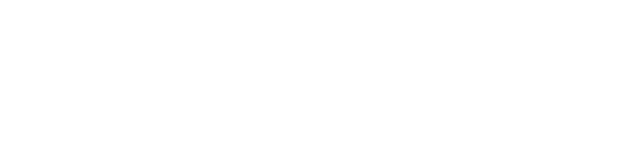
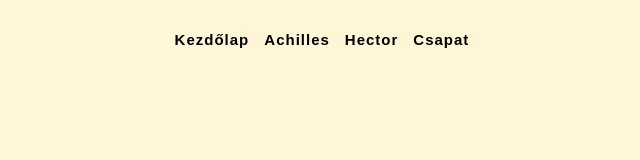
Before and after one commit to BenHur093/karakterweb, a plain HTML site: page index.html in a window 1280 px wide. Shown: the whole page, without its empty margins (338-978 px from the left). Drawn offline with Linux system fonts and the light colour scheme.

Commit message:
kesz a navbar

```diff
--- /dev/null
+++ b/css/style.css
@@ -0,0 +1,59 @@
+* {
+    margin: 0;
+    box-sizing: border-box;
+
+
+
+
+}
+
+body {
+
+
+    background-color: #fff5d7;
+    color: #4a2e2a;
+    margin: 0;
+    padding: 0;
+    font-weight: 700;
+
+}
+
+nav {
+    width: 100%;
+    height: 80px;
+    font-weight: 700;
+
+
+}
+
+
+
+
+
+nav ul {
+    text-align: center;
+    letter-spacing: 1px;
+
+}
+
+
+nav ul li {
+    display: inline-block;
+    line-height: 80px;
+    margin: 0 5px;
+}
+
+nav ul li a {
+    color: black;
+    font-size: 15px;
+    text-decoration: none;
+    font-family: "Montserrat Alternates", sans-serif;
+    font-weight: 600;
+    font-style: normal;
+    transition: color 0.5s ease,
+}
+
+nav ul li a:hover {
+    color: #709a62;
+
+}
--- a/index.html
+++ b/index.html
@@ -4,8 +4,32 @@
     <meta charset="UTF-8">
     <meta name="viewport" content="width=device-width, initial-scale=1.0">
     <title>KarakterWeb</title>
+    <link rel="stylesheet" href="./css/style.css">
 </head>
 <body>
+     <!--Itt lesz a navbar-->
+     <header>
+        <nav>
+            <ul>
+                <li><a href="index.html">Kezdőlap</a></li>
+                <li><a href="#achilles">Achilles</a></li>
+                <li><a href="#hector">Hector</a></li>
+                <li><a href="csapat.html">Csapat</a></li>
+            </ul>
+        </nav>
+    </header>
 
+    <!--Itt lesz a fooldal tartalma-->
+
+
+
+
+
+
+    <!--Itt lesz a lablec-->
+
+    <footer>
+
+    </footer>
 </body>
 </html>
```
Also changed, not shown: style.css/style.css (deleted).
